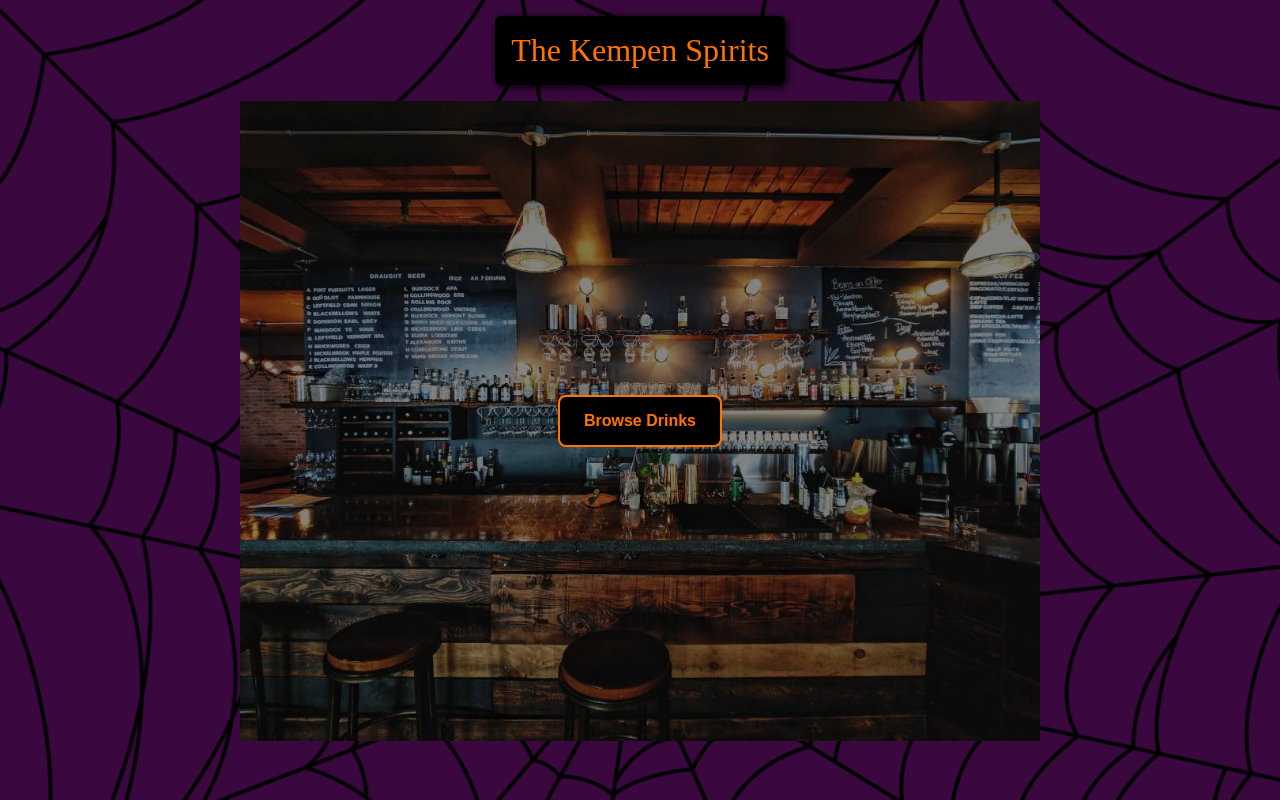
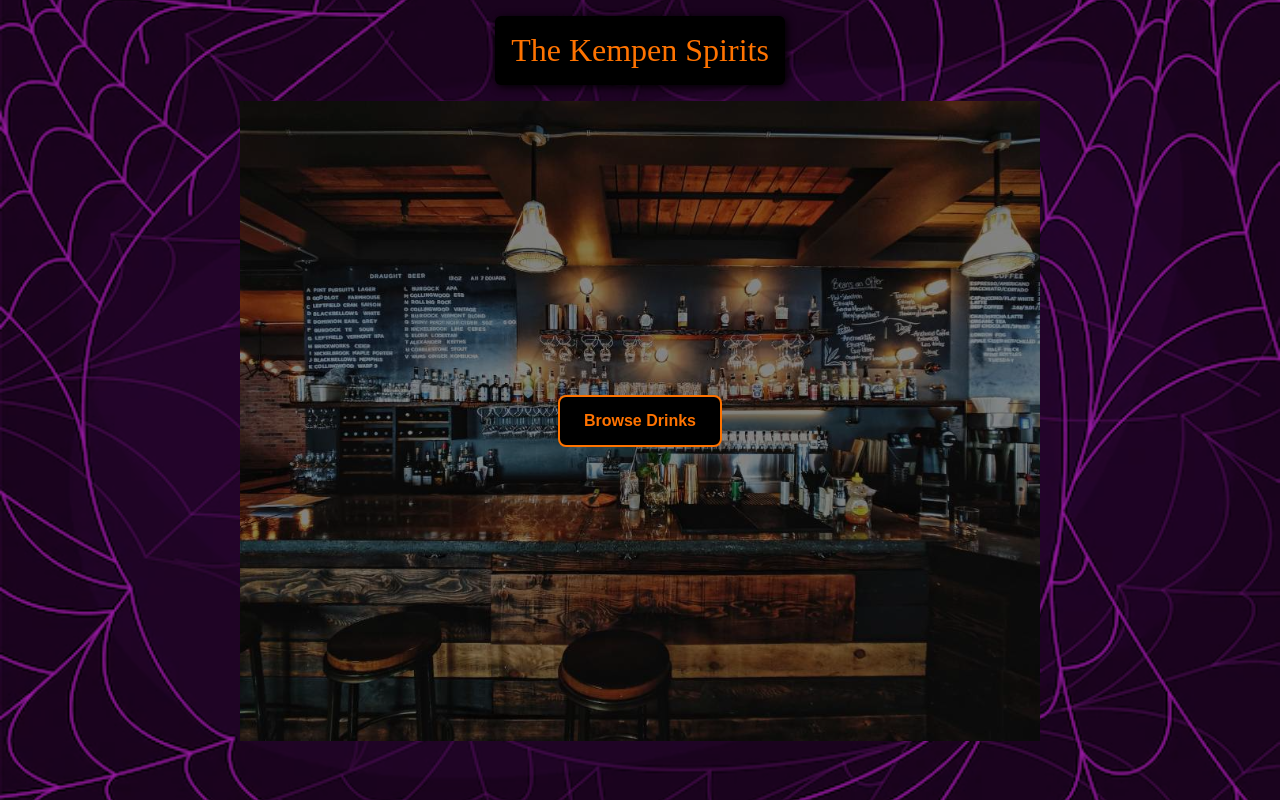
Before and after one commit to dkempen98/menu-application, a React (Create React App) app in the folder client/: page / in a window 1280 px wide. Built offline with nearby package versions, Linux system fonts and the light colour scheme; a web font is replaced by a local one.

Commit message:
Revert background image switch

```diff
--- a/client/src/App.css
+++ b/client/src/App.css
@@ -1,6 +1,6 @@
 :root {
-  /* --bg: rgb(152, 25, 163); */
-  --bg: rgb(58, 8, 63);
+  --bg: rgb(152, 25, 163);
+  /* --bg: rgb(102, 15, 110); */
   --primary-color: rgb(0, 0, 0);
   --secondary-color: #ff7300;
   --secondary-color-transparent: #ff730030;
@@ -24,12 +24,12 @@
 body {
   background-color: var(--bg);
   font-family: var(--body-font);
-  /* background-image: url(./images/spider-web-background.jpg); */
-  background-image: url(./images/web.jpg);
+  background-image: url(./images/spider-web-background.jpg);
+  /* background-image: url(./images/web.jpg); */
   background-color: var(--bg);
   background-blend-mode: multiply;
   background-size: cover;
-  background-position: top center;
+  background-position: center center;
   background-repeat: no-repeat;
   background-attachment: fixed;
 }
```
